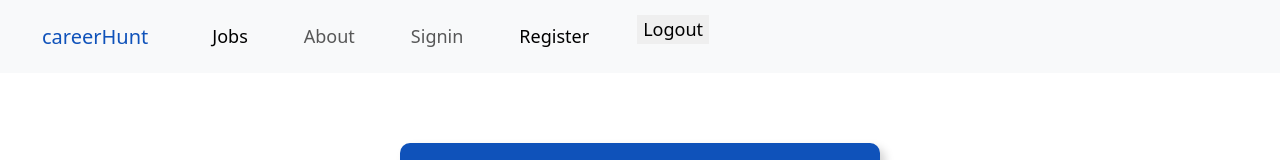
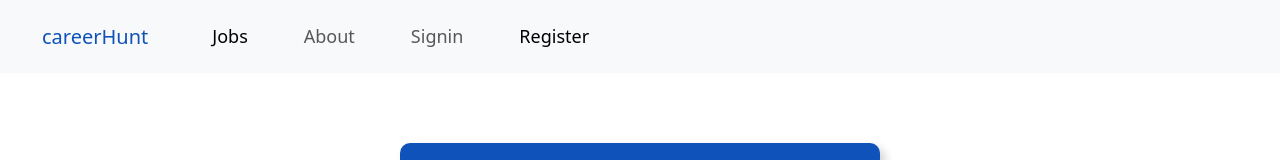
Before and after one commit to A-O-Emmanuel/careerhunt-front-end, a React (Vite) app: page /register in a window 1280 px wide. Shown: the top 160 px of the page. Built offline with nearby package versions, Linux system fonts and the light colour scheme.

Commit message:
added a click event listener to the div element in the Foundjobs component, to get the id of the clicked job, which will be passed into the jobId state, and then passed as a prop to the SingleJob component

```diff
--- a/src/App.jsx
+++ b/src/App.jsx
@@ -16,6 +16,7 @@ const router = createBrowserRouter([
   {path: '/disclaimers', element: <Disclaimers />},
   {path: '/logout', action: LogoutAction}
 
+
 ])
 
 function App() {
--- a/src/components/FoundJobs.jsx
+++ b/src/components/FoundJobs.jsx
@@ -1,12 +1,20 @@
+import { useState } from "react";
 import business_center from "../assets/business_center.svg";
 import payments from "../assets/payments.svg"
 import location from "../assets/location2.svg"
 
+
 export default function FoundJobs({jobs}) {
+const [jobId, setJobId] = useState('');
+
+function handleId() {
+    setJobId(jobs.id)
+}
+console.log(jobId)
 
      return (
         <>
-                <div className="jobs__container">
+                <div className="jobs__container" onClick={handleId}>
                     <h4>{jobs.title}</h4>
                     <img src="" alt="" />
                     <p className="job__container--company-name"><img src={business_center} />  {jobs.company.display_name}</p>
@@ -15,7 +23,7 @@ export default function FoundJobs({jobs}) {
                     <p className="job__containter--job-description">{jobs.description}</p>
                     <p className="job__container--date-created">posted: {jobs.created}</p>
                 </div>
-
+            <Job singleJob={jobId} />
         </>
     )
 }
--- a/src/components/Header.jsx
+++ b/src/components/Header.jsx
@@ -1,6 +1,11 @@
-import { Form, NavLink } from "react-router-dom";
+import {Form,  NavLink } from "react-router-dom";
+import authToken from "../util/auth";
+
 
 function Header() {
+
+const token = authToken();
+
     return <>
     <nav className="navbar navbar-expand-lg bg-body-tertiary nav">
         <div className="container-fluid">
@@ -16,17 +21,27 @@ function Header() {
             <li className="nav-item nav__item--about">
                 <NavLink to='/about' className="nav-link">About</NavLink>
             </li>
-            <li className="nav-item nav__item--signin">
+            {!token &&
+                <li className="nav-item nav__item--signin">
                 <NavLink to='/signin' className="nav-link">Signin</NavLink>
-            </li>
-            <li className="nav-item nav__item--register">
+                </li>
+            }
+
+            {!token &&
+                <li className="nav-item nav__item--register">
                 <NavLink to='/register' className="nav-link">Register</NavLink>
-            </li>
+                </li>
+            }
+
+            {token &&
             <li>
-                <Form action='/logout' method='post'>
-                    <button className="nav__item--logout">Logout</button>
+                 <Form action='/logout' method='post'>
+                    <button className="nav-item nav__item--logout" >Logout</button>
                 </Form>
             </li>
+
+            }
+
       </ul>
     </div>
   </div>
--- a/src/components/Logout.jsx
+++ b/src/components/Logout.jsx
@@ -1,6 +1,7 @@
 import { redirect } from "react-router-dom";
 
 export function action() {
-    localStorage.removeItem('token');
-    return redirect('/signin')
+
+   localStorage.removeItem('token')
+  return redirect('/signin')
 }
--- a/src/components/Register.jsx
+++ b/src/components/Register.jsx
@@ -45,6 +45,8 @@ export async function action({request}) {
     const data = await request.formData();
 
     const userInfo = {
+        firstname: data.get('firstname'),
+        lastname: data.get('lastname'),
         email: data.get('email'),
         password: data.get('password'),
         confirm: data.get('confirm')
--- a/src/index.css
+++ b/src/index.css
@@ -29,8 +29,11 @@ body {
 
 .nav__item--logout {
     margin-left: 40px;
+    margin-top: 7px;
     font-size: 18px;
     border: none;
+    background-color: inherit;
+    color: inherit;
 }
 
 
--- a/util/auth.js
+++ b/src/util/auth.js
@@ -1,4 +1,4 @@
-export function authToken() {
+export default function authToken() {
     const token = localStorage.getItem('token')
     return token;
 }
```
Also changed, not shown: src/components/Job.jsx (added).
